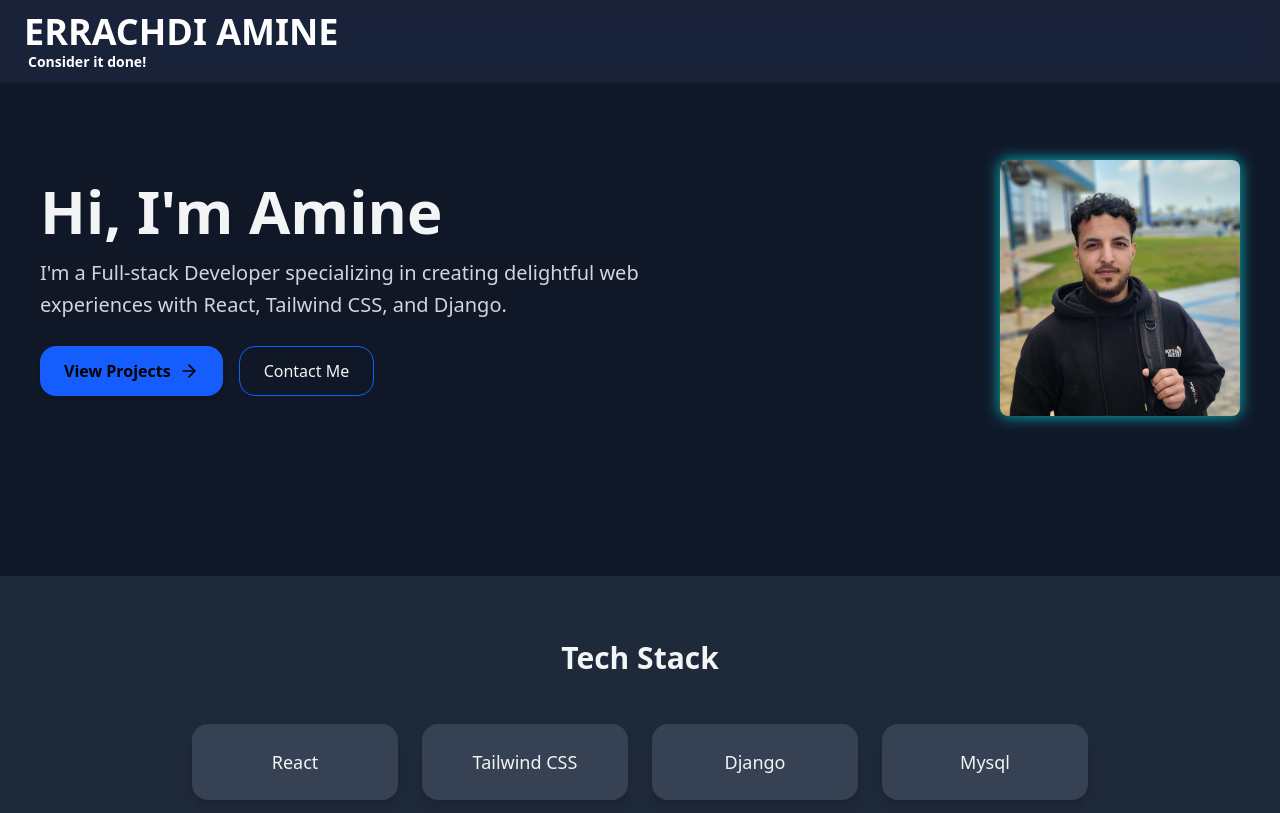
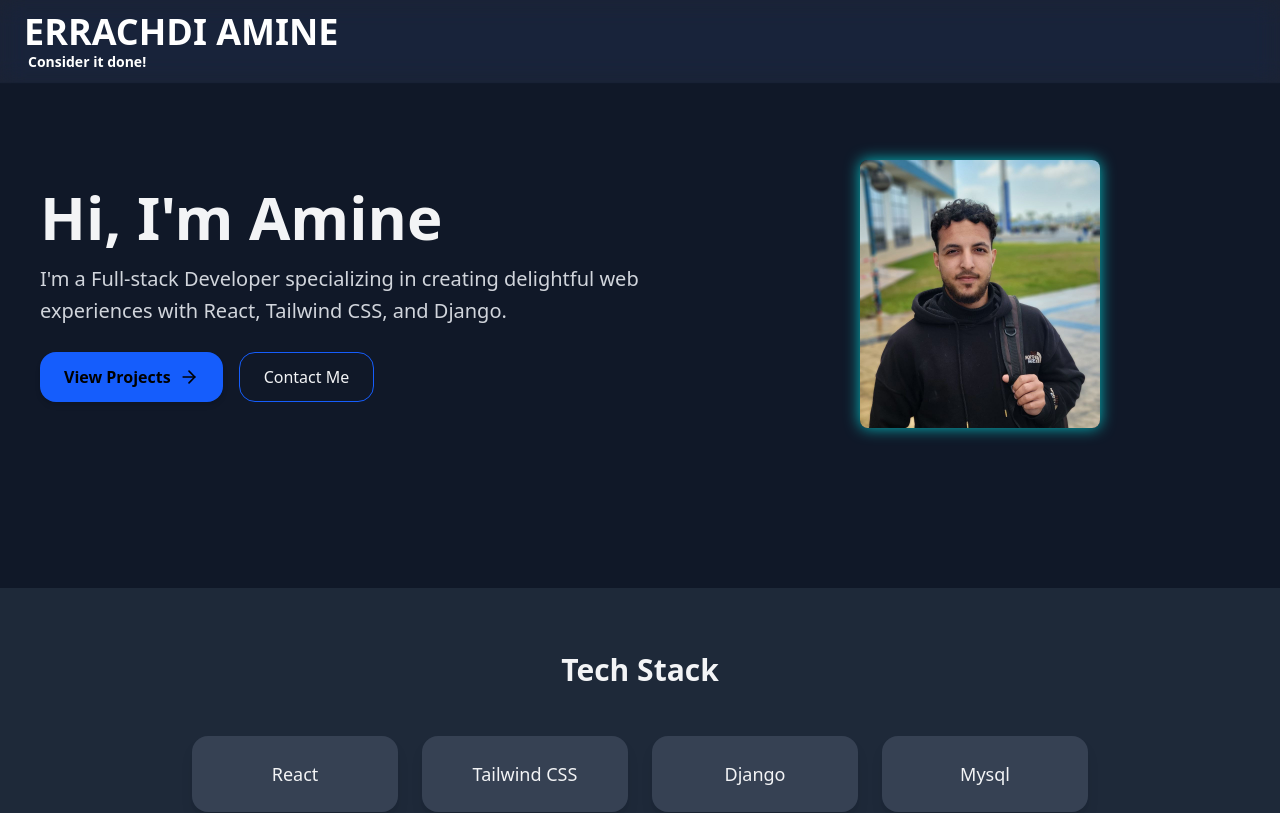
Before and after one commit to ErrachdiAmine/portfolio, a React (Vite) app in the folder frontend/: page / in a window 1280 px wide. Shown: the top 813 px of the page. Built offline with nearby package versions, Linux system fonts and the light colour scheme; no server answers.

Commit message:
edit right margin of profile

```diff
--- a/frontend/src/pages/home.jsx
+++ b/frontend/src/pages/home.jsx
@@ -2,13 +2,10 @@ import React from 'react';
 import { motion } from 'framer-motion';
 import { ArrowRight, Mail, Github, Linkedin } from 'lucide-react';
 import ProProfile from '../assets/ProProfile.jpg';
-import { Link } from 'react-router-dom';
-import axios from 'axios';
-import { useState, useEffect } from 'react';
+
 
 export default function PortfolioPage() {
 
-  const MotionLink = motion.create(Link);
 
 
   return (
@@ -57,7 +54,7 @@ export default function PortfolioPage() {
         <motion.img
           src={ProProfile}
           alt="Profile"
-          className="w-60 h-64 rounded-lg object-cover mb-8 md:mb-0
+          className="w-60 h-67 rounded-lg object-cover mb-8 md:mb-0 md:mr-35
              shadow-[0_0_15px_rgba(0,255,255,0.7)]
              hover:shadow-[0_0_20px_rgba(0,255,255,0.9)]
              transition-shadow duration-300"
```
